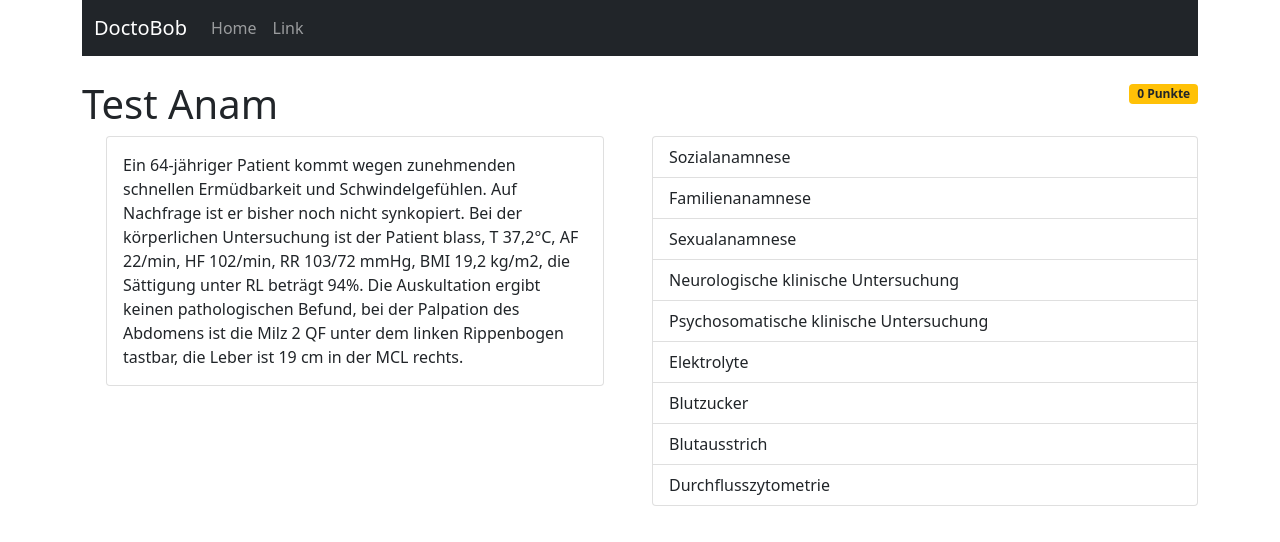
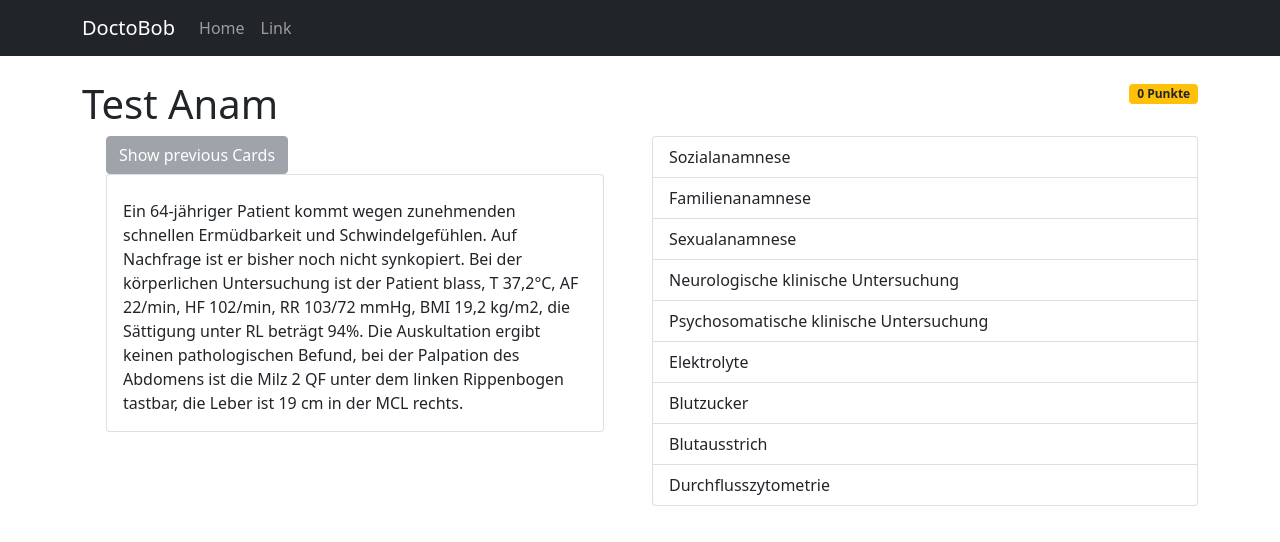
Before and after one commit to LambertSchulze/doctobob, a React (Create React App) app: page / in a window 1280 px wide. Shown: the top 542 px of the page. Built offline with nearby package versions, Linux system fonts and the light colour scheme.

Commit message:
button to toggle showing history

```diff
--- a/src/App.tsx
+++ b/src/App.tsx
@@ -9,14 +9,7 @@ import thunk from 'redux-thunk';
 import reducer from './store/reducer'
 
 import MainNavbar from './components/Navbar';
-import Score from './components/Score';
-import AnamBoard from './components/AnamBoard';
-import TopicList from './components/TopicList'
-import {
-  Container,
-  Row,
-  Col
-} from 'react-bootstrap';
+import Game from './views/Game';
 
 const store = createStore(reducer, applyMiddleware(thunk))
 
@@ -25,17 +18,8 @@ store.subscribe(() => console.log(store.getState()))
 function App() {
   return (
     <Provider store={store}>
-      <Container>
-        <MainNavbar />
-        <Row>
-          <Col><h1>Test Anam</h1></Col>
-          <Col className="text-end"><Score /></Col>
-        </Row>
-        <Row>
-          <Col><AnamBoard /></Col>
-          <Col><TopicList /></Col>
-        </Row>
-      </Container>
+      <MainNavbar />
+      <Game />
     </Provider>
   );
 }
--- a/src/components/AnamBoard.tsx
+++ b/src/components/AnamBoard.tsx
@@ -1,45 +1,71 @@
-import React from 'react';
+import React, { useState } from 'react';
 import { useSelector } from 'react-redux';
 
-import { Card, Fade, Container } from 'react-bootstrap';
+import {
+  Container,
+  Button,
+  Card,
+  Fade,
+} from 'react-bootstrap';
 
 const AnamBoard: React.FC = () => {
-  const start = useSelector((state: Game) => state.start);
+  const [showHistory, setShowHistory] = useState(false);
   const playerHistory = useSelector((state: Game) => state.history);
   const options = useSelector((state: Game) => state.options);
 
+  const lastInHistory: number = playerHistory[playerHistory.length - 1];
+  const currentOption = options[lastInHistory];
+  // reverse() is destructive! changes original Array
+  const reversedHistory = playerHistory.reverse();
+
+  const showHistoryClicked = () => {
+    setShowHistory(previous => !previous);
+  };
+
   return (
     <Container style={{overflowY: 'auto', maxHeight: '80vh'}}>
-      <Fade className="mb-3" in appear>
-        <Card>
-          <Card.Body>
-            <Card.Text>
-              {start.description}
-            </Card.Text>
-          </Card.Body>
-        </Card>
-      </Fade>
+      <Button
+        variant="secondary"
+        disabled={playerHistory.length <= 1}
+        onClick={showHistoryClicked}
+      >Show previous Cards</Button>
 
-      {playerHistory.map(id => {
+      {showHistory ?
+        reversedHistory.map(id => {
           return (
             <Fade key={id} className="mb-3" in appear>
               <div>
                 <Card>
                   <Card.Body>
                     <Card.Title>
-                    {options[id].title}
+                      {options[id]?.title}
                     </Card.Title>
                     <Card.Text>
                       {options[id].description}
                     </Card.Text>
                   </Card.Body>
                 </Card>
-              <small className="position-relative end-0">{(options[id].cost > 0) ? "-" : "+"}{options[id].cost.toString().replace('-', '')} Punkte</small>
               </div>
             </Fade>
-        )})}
+          )}) :
+        <Fade className="mb-3" in appear>
+          <div>
+            <Card>
+              <Card.Body>
+                <Card.Title>{currentOption?.title}</Card.Title>
+                <Card.Text>{currentOption.description}</Card.Text>
+              </Card.Body>
+            </Card>
+            {currentOption.cost &&
+              <small className="position-relative end-0">
+                {(currentOption.cost > 0) ? "-" : "+"}{currentOption?.cost.toString().replace('-', '')} Punkte
+              </small>
+            }
+          </div>
+        </Fade>
+      }
     </Container>
-  )
-}
+  );
+};
 
 export default AnamBoard;
--- a/src/components/TopicList.tsx
+++ b/src/components/TopicList.tsx
@@ -20,6 +20,7 @@ const TopicList: React.FC = () => {
     <ListGroup>
       {Object.values(options).filter((option: Option) => !option.hidden).map((option: Option) => {
         return (
+          option?.title ?
             <ListGroup.Item
               key={option.id}
               action
@@ -28,6 +29,7 @@ const TopicList: React.FC = () => {
             >
               {option.title}
             </ListGroup.Item>
+            : null
       )})}
     </ListGroup>
   )
--- /dev/null
+++ b/src/components/index.ts
@@ -0,0 +1,4 @@
+export { default as AnamBoard } from './AnamBoard'
+export { default as Navbar } from './Navbar'
+export { default as Score } from './Score'
+export { default as TopicList } from './TopicList'
--- a/src/store/reducer.ts
+++ b/src/store/reducer.ts
@@ -1,10 +1,11 @@
 import * as actionTypes from './actionTypes';
 
 const initialState: Game = {
-  "start" : {
-    "description": "Ein 64-jähriger Patient kommt wegen zunehmenden schnellen Ermüdbarkeit und Schwindelgefühlen. Auf Nachfrage ist er bisher noch nicht synkopiert. Bei der körperlichen Untersuchung ist der Patient blass, T 37,2°C, AF 22/min, HF 102/min, RR 103/72 mmHg, BMI 19,2 kg/m2, die Sättigung unter RL beträgt 94%. Die Auskultation ergibt keinen pathologischen Befund, bei der Palpation des Abdomens ist die Milz 2 QF unter dem linken Rippenbogen tastbar, die Leber ist 19 cm in der MCL rechts."
-  },
   "options": {
+    "0": {
+      "id": 0,
+      "description": "Ein 64-jähriger Patient kommt wegen zunehmenden schnellen Ermüdbarkeit und Schwindelgefühlen. Auf Nachfrage ist er bisher noch nicht synkopiert. Bei der körperlichen Untersuchung ist der Patient blass, T 37,2°C, AF 22/min, HF 102/min, RR 103/72 mmHg, BMI 19,2 kg/m2, die Sättigung unter RL beträgt 94%. Die Auskultation ergibt keinen pathologischen Befund, bei der Palpation des Abdomens ist die Milz 2 QF unter dem linken Rippenbogen tastbar, die Leber ist 19 cm in der MCL rechts.",
+    },
     "1": {
       "id": 1,
       "title": "Sozialanamnese",
@@ -110,7 +111,7 @@ const initialState: Game = {
       "hidden": true,
     }
   },
-  "history": [],
+  "history": [0],
   "score": 0
 }
 
@@ -143,7 +144,7 @@ const reducer = (state: Game = initialState, action: ActionWithId): Game => {
           ...indexedUnlockedOptions
         },
         history: [...state.history, action.optionId],
-        score: state.score - state.options[action.optionId].cost
+        score: state.score - (state.options[action.optionId].cost ?? 0)
       }
     default:
       return state
--- /dev/null
+++ b/src/views/Game.tsx
@@ -0,0 +1,29 @@
+import React from 'react'
+import {
+  Container,
+  Row,
+  Col
+} from 'react-bootstrap'
+import {
+  Score,
+  AnamBoard,
+  TopicList,
+} from '../components'
+
+
+const Game: React.FC = () => {
+  return (
+    <Container>
+      <Row>
+        <Col><h1>Test Anam</h1></Col>
+        <Col className="text-end"><Score /></Col>
+      </Row>
+      <Row>
+        <Col><AnamBoard /></Col>
+        <Col><TopicList /></Col>
+      </Row>
+    </Container>
+  )
+}
+
+export default Game
```
Also changed, not shown: src/type.d.ts (+9 -10 lines). Lines whose indentation alone changed are shown as unchanged.
